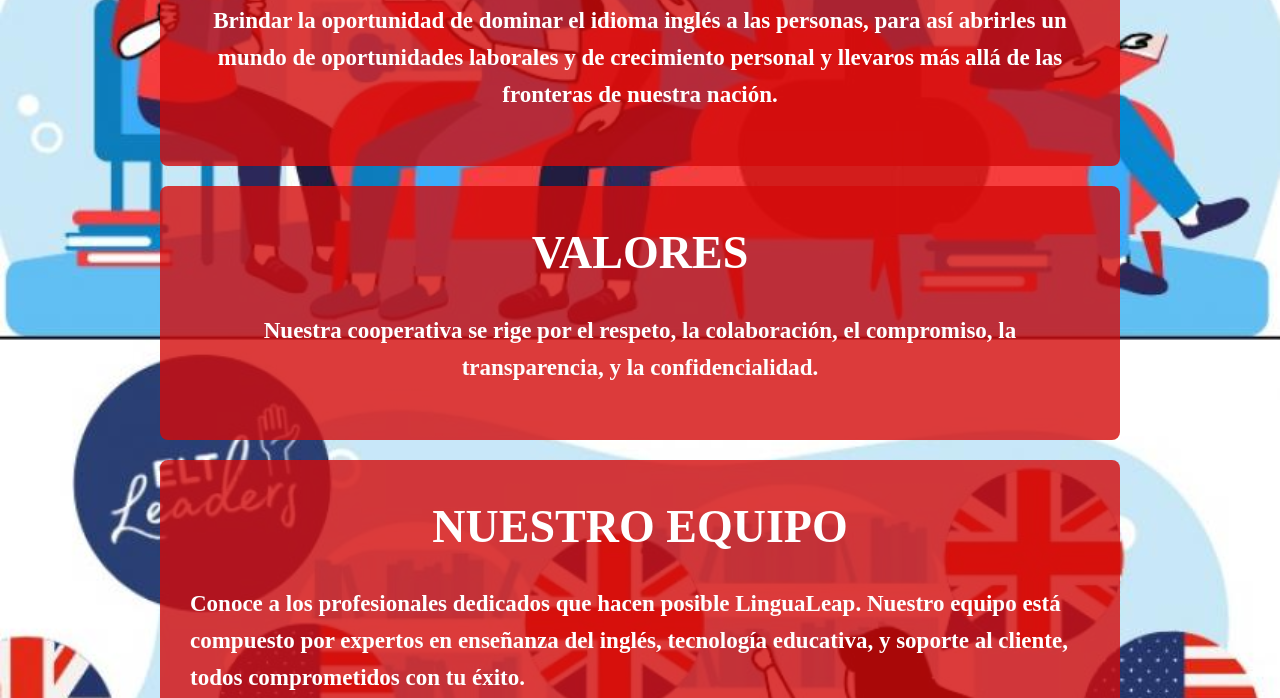
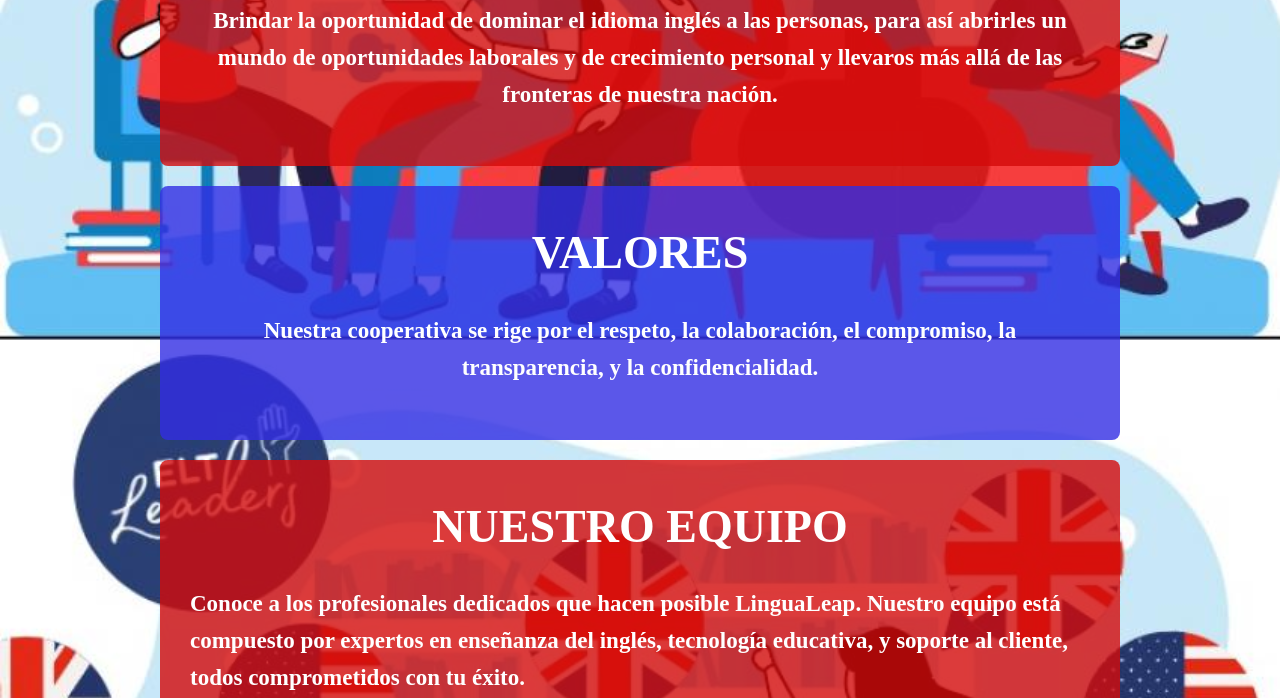
Before and after one commit to LingualeapRoom/site, a plain HTML site: page html/descubramas.html in a window 1280 px wide. Shown: the part 1449-2147 px from the top of the page. Drawn offline with Linux system fonts and the light colour scheme.

Commit message:
Update descubramas.html

```diff
--- a/html/descubramas.html
+++ b/html/descubramas.html
@@ -39,7 +39,7 @@
                 <h1 style="text-align: center; margin: 0;">MISIÓN</h1>
                 <p>Brindar la oportunidad de dominar el idioma inglés a las personas, para así abrirles un mundo de oportunidades laborales y de crecimiento personal y llevaros más allá de las fronteras de nuestra nación.</p>
             </div>
-            <div class="info-box2">
+            <div class="info-box1">
                 <h1 style="text-align: center; margin: 0;">VALORES</h1>
                 <p>Nuestra cooperativa se rige por el respeto, la colaboración, el compromiso, la transparencia, y la confidencialidad.</p>
             </div>
```
